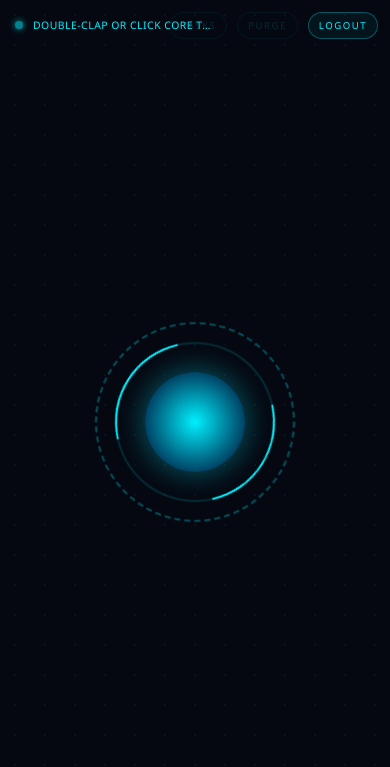
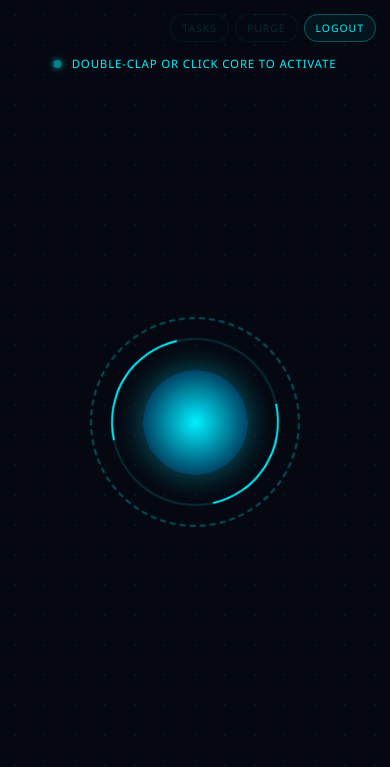
Before and after one commit to chinmay2023/chinmay-s-jarvis-ai, a Django app: page / in a window 390 px wide. Shown: the top 767 px of the page. Run offline with Django 5.2, Linux system fonts and the light colour scheme; the visitor is signed in with stand-in values (Sample User, id 1); data comes from the database, SQL or seed files in the repository.

Commit message:
fix mobile ui of buttons

```diff
--- a/assistance/templates/assistance/chat.html
+++ b/assistance/templates/assistance/chat.html
@@ -91,7 +91,7 @@
             top: 20px;
             left: 20px;
             z-index: 10;
-            background: rgba(5, 8, 17, 0.75);
+            background: rgba(5, 8, 17, 0.85);
             border: 1px solid rgba(0, 240, 255, 0.2);
             padding: 10px 14px;
             border-radius: 10px;
@@ -244,47 +244,53 @@
             100% { transform: scale(1.12); }
         }
 
+        /* Responsive Mobile Layout Fix */
         @media (max-width: 768px) {
             .top-nav {
-                top: 12px;
-                right: 12px;
+                top: 14px;
+                right: 14px;
+                gap: 6px;
             }
 
             .task-panel {
-                top: 60px;
-                left: 12px;
-                max-width: 200px;
+                top: 90px;
+                left: 14px;
+                max-width: 220px;
             }
 
+            /* Moves status indicator to Row 2 below top action buttons */
             .header-status {
-                top: 18px;
-                left: 15px;
-                transform: none;
-                font-size: 0.65rem;
-                letter-spacing: 0.5px;
-                max-width: calc(100vw - 190px);
+                top: 56px;
+                left: 50%;
+                transform: translateX(-50%);
+                font-size: 0.72rem;
+                letter-spacing: 0.8px;
+                width: 90%;
+                justify-content: center;
             }
 
             #statusText {
                 white-space: nowrap;
                 overflow: hidden;
                 text-overflow: ellipsis;
-                display: block;
+                text-align: center;
             }
 
             .hud-btn {
-                padding: 6px 10px;
-                font-size: 0.6rem;
+                padding: 6px 11px;
+                font-size: 0.65rem;
+                letter-spacing: 1px;
             }
 
             .core-wrapper {
-                width: 200px;
-                height: 200px;
+                width: 210px;
+                height: 210px;
             }
 
             .subtitle-box {
                 bottom: 80px;
                 font-size: 0.85rem;
+                line-height: 1.4;
             }
         }
     </style>
@@ -306,15 +312,17 @@
             </ul>
         </div>
 
-        <div class="header-status">
-            <div class="status-dot" id="statusDot"></div>
-            <span id="statusText">Initializing...</span>
-        </div>
-
+        <!-- Top Right Actions -->
         <div class="top-nav" id="topNav">
             <button type="button" class="hud-btn" id="taskBtn" onclick="toggleTaskPanel(event)" disabled>Tasks</button>
             <button type="button" class="hud-btn" id="purgeBtn" onclick="clearMemory(event)" disabled>Purge</button>
             <a href="{% url 'assistance:logout' %}" class="hud-btn">Logout</a>
+        </div>
+
+        <!-- Centered Status Indicator -->
+        <div class="header-status">
+            <div class="status-dot" id="statusDot"></div>
+            <span id="statusText">Initializing...</span>
         </div>
 
         <div class="core-wrapper" id="coreWrapper" onclick="toggleSession(event)">
@@ -344,7 +352,7 @@
         let accumulatedTranscript = '';
         let speechTimeout = null;
 
-        // Persistent single audio element for mobile browser autoplay authorization
+        // Single persistent Audio object for mobile autoplay
         const jarvisAudio = new Audio();
         let isAudioUnlocked = false;
 
```
